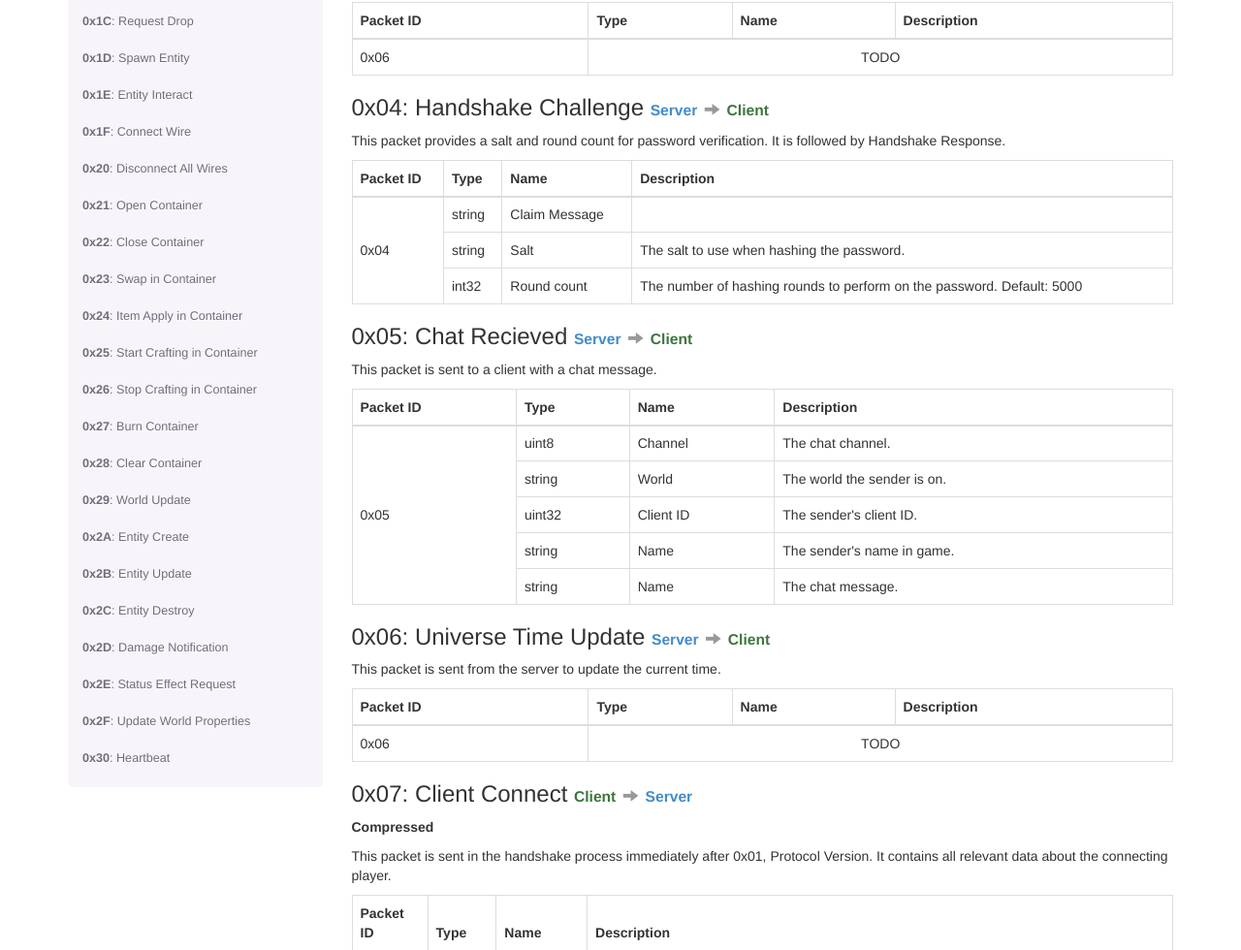
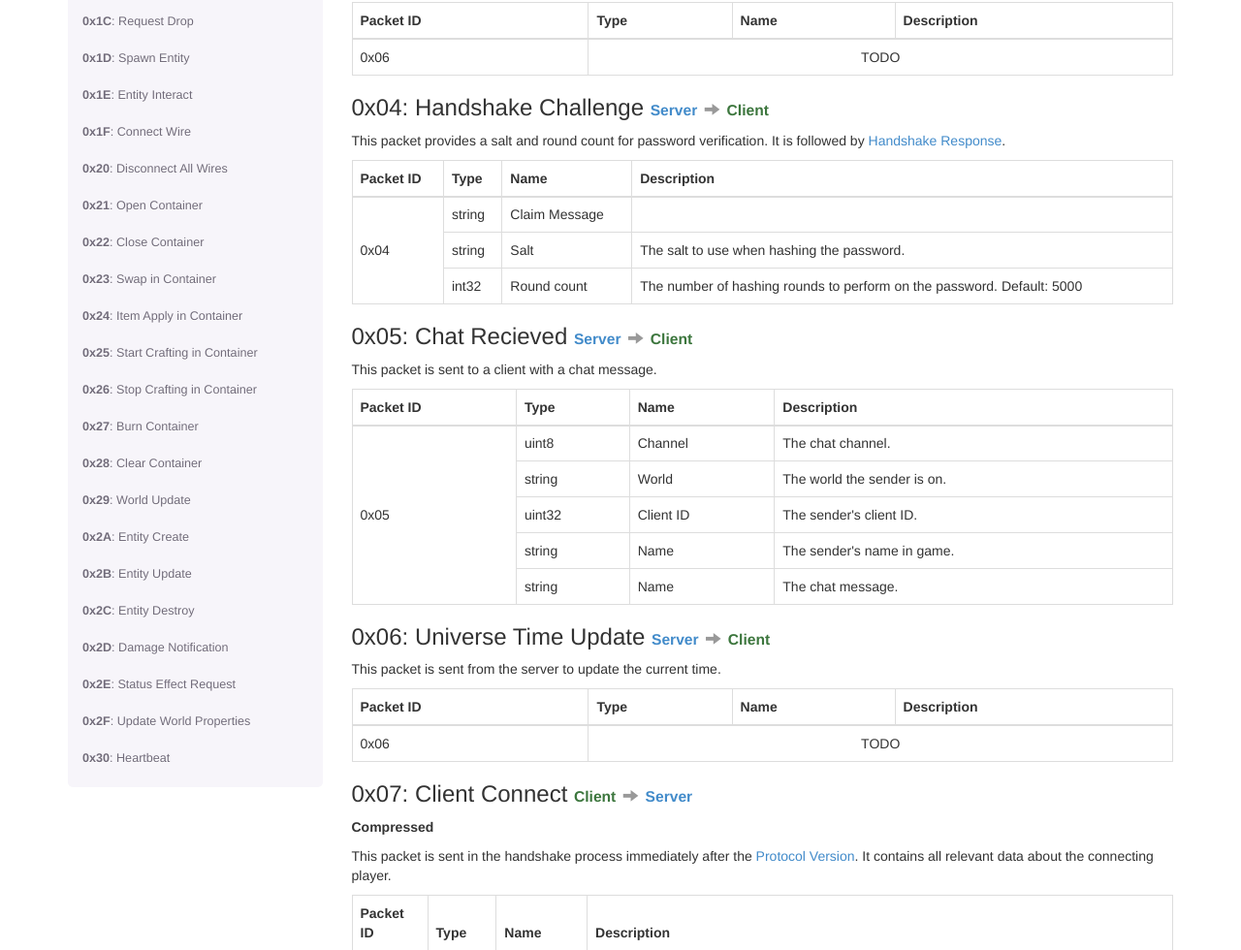
Before and after one commit to ddevault/starbound-dev, a Jekyll site: the page built from networking/index.md, in a window 1280 px wide and 1400 px high, scrolled down 1030 px. Shown: the part 123-1103 px from the top of the window at 97% size. Built offline with Jekyll 4.4.1, drawn with Linux system fonts in a browser that asks for light colours; Markdown is read by kramdown in place of the engine named in the settings; some of the changed text lies outside the part shown.

Commit message:
Link to other packets from descriptions when relevant

```diff
--- a/_includes/packet-header.html
+++ b/_includes/packet-header.html
@@ -5,6 +5,7 @@
     {% endcapture %}
     <span id="{{include.id}}"></span>
     <span id="0x{{include.id}}"></span>
+    <span id="{{include.name | downcase | replace: ' ', '-' }}"></span>
     0x{{include.id}}: {{include.name}}
     {% if include.direction %}
         {% if include.direction == "client-to-server" %}
--- a/networking/index.md
+++ b/networking/index.md
@@ -123,7 +123,7 @@ This packet is used to notify the client of a disconnect.
 
 {% include packet-header.html name="Handshake Challenge" id="04" direction="server-to-client" %}
 
-This packet provides a salt and round count for password verification. It is followed by Handshake Response.
+This packet provides a salt and round count for password verification. It is followed by [Handshake Response](#handshake-response).
 
 <table class="table table-bordered packet">
     <thead>
@@ -219,7 +219,7 @@ This packet is sent from the server to update the current time.
 
 **Compressed**
 
-This packet is sent in the handshake process immediately after 0x01, Protocol Version. It contains all relevant data about the connecting player.
+This packet is sent in the handshake process immediately after the [Protocol Version](#protocol-version). It contains all relevant data about the connecting player.
 
 <table class="table table-bordered packet">
     <thead>
@@ -295,7 +295,7 @@ This packet is sent when the client disconnects.
 
 {% include packet-header.html name="Handshake Response" id="09" direction="client-to-server" %}
 
-This packet is the response to 0x04: Handshake Challenge,
+This packet is the response to the [Handshake Challenge](#handshake-challenge).
 
 <table class="table table-bordered packet">
     <thead>
```
